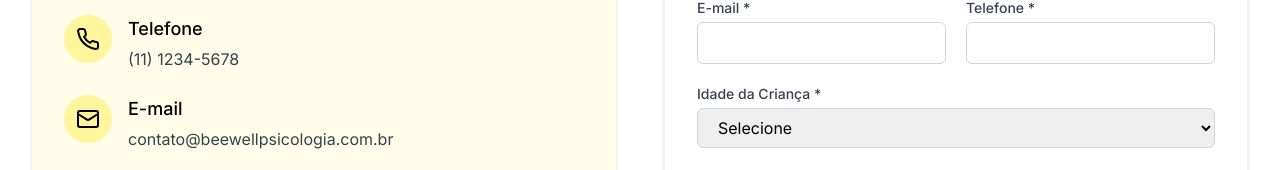
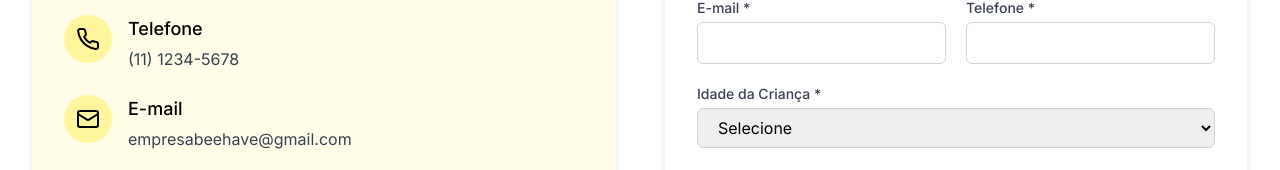
Before and after one commit to MichaelFelixPE/beehave-, a React (Vite) app: page / in a window 1280 px wide. Shown: the part 5711-5881 px from the top of the page. Built offline with nearby package versions, Linux system fonts and the light colour scheme.

Commit message:
Updated Contact.tsx

```diff
--- a/src/components/sections/Contact.tsx
+++ b/src/components/sections/Contact.tsx
@@ -88,8 +88,8 @@ const Contact: React.FC = () => {
                 <div>
                   <h4 className="text-lg font-medium text-black">E-mail</h4>
                   <p className="text-gray-700 mt-1">
-                    <a href="mailto:contato@beewellpsicologia.com.br" className="hover:text-yellow-600 transition-colors">
-                      contato@beewellpsicologia.com.br
+                    <a href="mailto:empresabeehave@gmail.com" className="hover:text-yellow-600 transition-colors">
+                      empresabeehave@gmail.com
                     </a>
                   </p>
                 </div>
```
